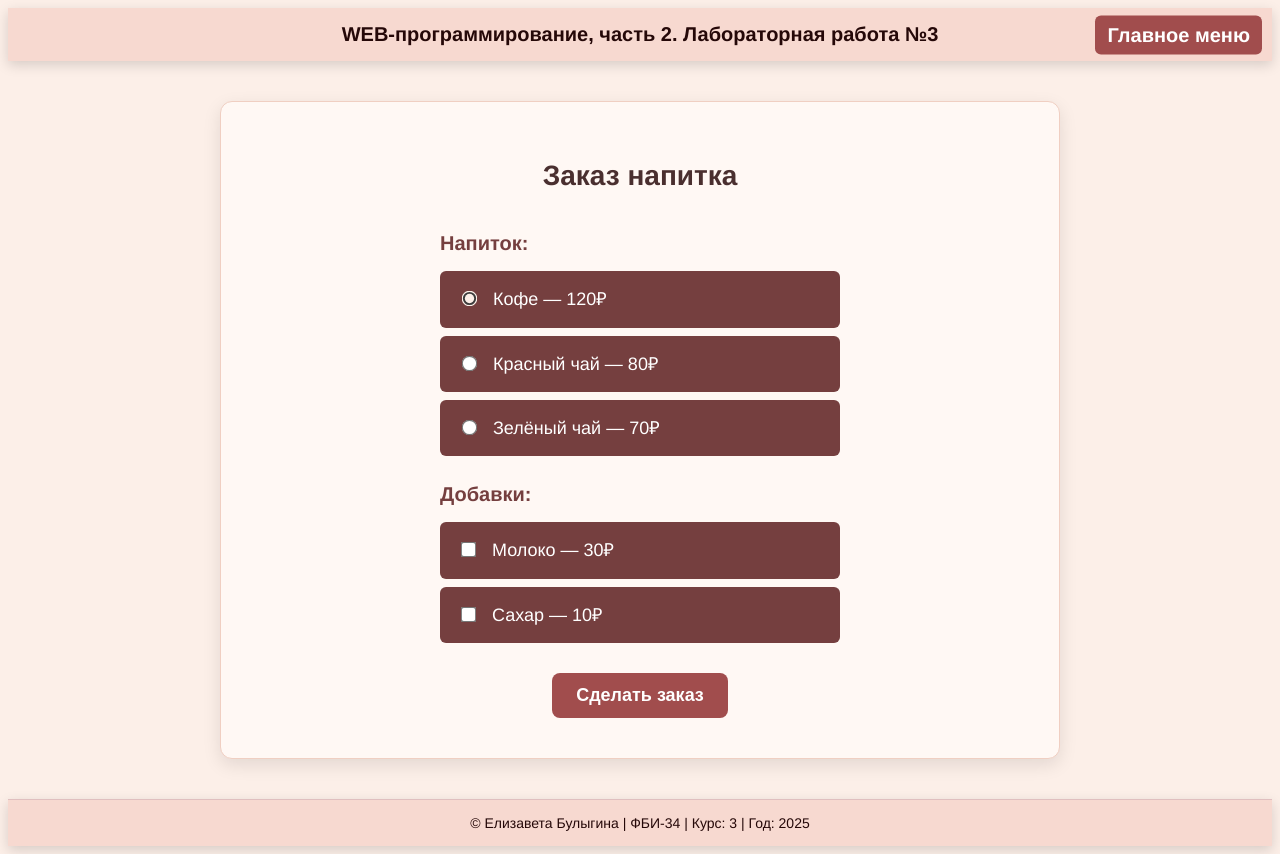
After one commit to FoxyForLove/web-back-labs, a Flask app: page /lab3/order in a window 1280 px wide. The commit adds this page. Run offline with Flask 3, Linux system fonts and the light colour scheme.

Commit message:
Заказ напитка

```diff
--- a/lab3.py
+++ b/lab3.py
@@ -40,3 +40,33 @@ def form1():
     sex = request.args.get('sex')
 
     return render_template('lab3/form1.html', user=user, age=age, sex=sex, errors = errors)
+
+
+@lab3.route('/lab3/order')
+def order():
+    return render_template('lab3/order.html')
+
+
+@lab3.route('/lab3/pay')
+def pay():
+    price = 0
+    drink = request.args.get('drink')
+
+    if drink == 'cofee':
+        price = 120
+    elif drink == 'red-tea':
+        price = 80
+    else:
+        price = 70
+
+    if request.args.get('milk') == 'on':
+        price += 30
+    if request.args.get('sugar') == 'on':
+        price += 10
+    return render_template('lab3/pay.html', price=price)
+
+
+@lab3.route('/lab3/success')
+def success():
+    price = request.args.get('price')
+    return render_template('lab3/success.html', price=price)
--- a/static/main.css
+++ b/static/main.css
@@ -225,7 +225,8 @@ form input[type="number"] {
 }
 
 /* Кнопка добавления */
-form button {
+form button ,
+form a[href^="/lab3/"]{
     padding: 10px 18px;
     background-color: #a14d4d;
     color: white;
@@ -237,7 +238,8 @@ form button {
     transition: background-color 0.3s ease;
 }
 
-form button:hover {
+form button:hover,
+form a[href^="/lab3/"]:hover {
     background-color: #8b3e3e;
 }
 
@@ -272,3 +274,162 @@ form button:hover {
     font-weight: 500;
     box-shadow: 0 2px 6px rgba(199, 124, 124, 0.3);
 }
+
+/* ===== Стили блока успешной оплаты ===== */
+.payment-success {
+    text-align: center;
+    padding: 20px;
+    animation: fadeIn 0.8s ease;
+}
+
+.payment-success h1 {
+    font-size: 32px;
+    color: #4a2f2f;
+    margin-bottom: 20px;
+    font-weight: 700;
+}
+
+.payment-success .thank-you-text {
+    font-size: 20px;
+    color: #753f3f;
+    font-weight: 600;
+    margin-bottom: 15px;
+}
+
+.payment-success .delivery-note {
+    font-size: 18px;
+    color: #8b3e3e;
+    font-style: italic;
+    margin-bottom: 25px;
+}
+
+.payment-success a {
+    display: inline-block;
+    padding: 12px 20px;
+    background-color: #a14d4d;
+    color: white;
+    border-radius: 8px;
+    text-decoration: none;
+    font-weight: 600;
+    font-size: 16px;
+    transition: background-color 0.3s ease, transform 0.2s;
+}
+
+.payment-success a:hover {
+    background-color: #8b3e3e;
+    transform: translateY(-2px);
+}
+
+/* Анимация появления блока успешной оплаты */
+@keyframes fadeIn {
+    from { opacity: 0; transform: translateY(15px); }
+    to { opacity: 1; transform: translateY(0); }
+}
+
+/* Отступ между последним полем и кнопками */
+.payment-page form label:last-of-type input {
+    margin-bottom: 50px;
+}
+
+/* Контейнер формы заказа напитка */
+.drink-order {
+    max-width: 400px;
+    margin: 0 auto;
+    text-align: left;
+}
+
+/* Заголовок */
+.drink-order h1 {
+    font-size: 28px;
+    margin-bottom: 24px;
+    text-align: center;
+    color: #4a2f2f;
+}
+
+/* Заголовки групп: напитки и добавки */
+.drink-order form > div {
+    font-weight: 600;
+    color: #753f3f;
+    margin: 20px 0 10px;
+    font-size: 20px;
+}
+
+/* Список напитков */
+.drink-list {
+    list-style: none;
+    padding: 0;
+    margin: 0;
+}
+
+.drink-list li {
+    background-color: #753f3f;
+    color: white;
+    margin: 8px 0;
+    padding: 12px 18px;
+    border-radius: 6px;
+    font-size: 18px;
+    display: flex;
+    align-items: center;
+    transition: background-color 0.3s, transform 0.2s;
+}
+
+.drink-list li:hover {
+    background-color: #c77c7c;
+    transform: translateX(4px);
+}
+
+.drink-list input[type="radio"] {
+    margin-right: 12px;
+    transform: scale(1.2);
+    accent-color: #fcefe8;
+}
+
+/* Список добавок */
+.addon-list {
+    list-style: none;
+    padding: 0;
+    margin: 0;
+}
+
+.addon-list li {
+    background-color: #753f3f;
+    color: white;
+    margin: 8px 0;
+    padding: 12px 18px;
+    border-radius: 6px;
+    font-size: 18px;
+    display: flex;
+    align-items: center;
+    transition: background-color 0.3s, transform 0.2s;
+}
+
+.addon-list li:hover {
+    background-color: #c77c7c;
+    transform: translateX(4px);
+}
+
+.addon-list input[type="checkbox"] {
+    margin-right: 12px;
+    transform: scale(1.2);
+    accent-color: #fcefe8;
+}
+
+/* Кнопка заказа */
+.drink-order button[type="submit"] {
+    display: block;
+    margin: 30px auto 0;
+    padding: 12px 24px;
+    background-color: #a14d4d;
+    color: white;
+    border: none;
+    border-radius: 8px;
+    font-weight: 600;
+    font-size: 18px;
+    cursor: pointer;
+    transition: background-color 0.3s ease, transform 0.2s;
+}
+
+.drink-order button[type="submit"]:hover {
+    background-color: #8b3e3e;
+    transform: translateY(-2px);
+}
--- a/templates/lab3/lab3.html
+++ b/templates/lab3/lab3.html
@@ -11,5 +11,6 @@
     <ul class="lab2-links">
             <li><a href="/lab3/cookie">Куки</a></li>
             <li><a href="/lab3/form1">Форма</a></li>
+            <li><a href="/lab3/order">Заказ</a></li>
     </ul>
 {% endblock %}
--- /dev/null
+++ b/templates/lab3/order.html
@@ -0,0 +1,52 @@
+{% extends 'base.html' %}
+
+{% block lab %}Лабораторная работа №3{% endblock %}
+
+{% block main %}
+<div class="drink-order">
+    <h1>Заказ напитка</h1>
+
+    <form action="/lab3/pay">
+        <div>Напиток:</div>
+            <ul class="drink-list">
+            <li>
+                <label>
+                <input type="radio" name="drink" value="cofee" checked>
+                Кофе — 120₽
+                </label>
+            </li>
+            <li>
+                <label>
+                <input type="radio" name="drink" value="red-tea">
+                Красный чай — 80₽
+                </label>
+            </li>
+            <li>
+                <label>
+                <input type="radio" name="drink" value="black-tea">
+                Зелёный чай — 70₽
+                </label>
+            </li>
+            </ul>
+
+        <div>Добавки:</div>
+            <ul class="addon-list">
+                <li>
+                    <label>
+                    <input type="checkbox" name="milk">
+                    Молоко — 30₽
+                    </label>
+                </li>
+                <li>
+                    <label>
+                    <input type="checkbox" name="sugar">
+                    Сахар — 10₽
+                    </label>
+                </li>
+            </ul>
+        <div>
+            <button type="submit"> Сделать заказ </button>
+        </div>
+    </form>
+</div>
+{% endblock %}
```
Also changed, not shown: templates/lab3/pay.html (added, +38 -0 lines), templates/lab3/success.html (added, +15 -0 lines).
